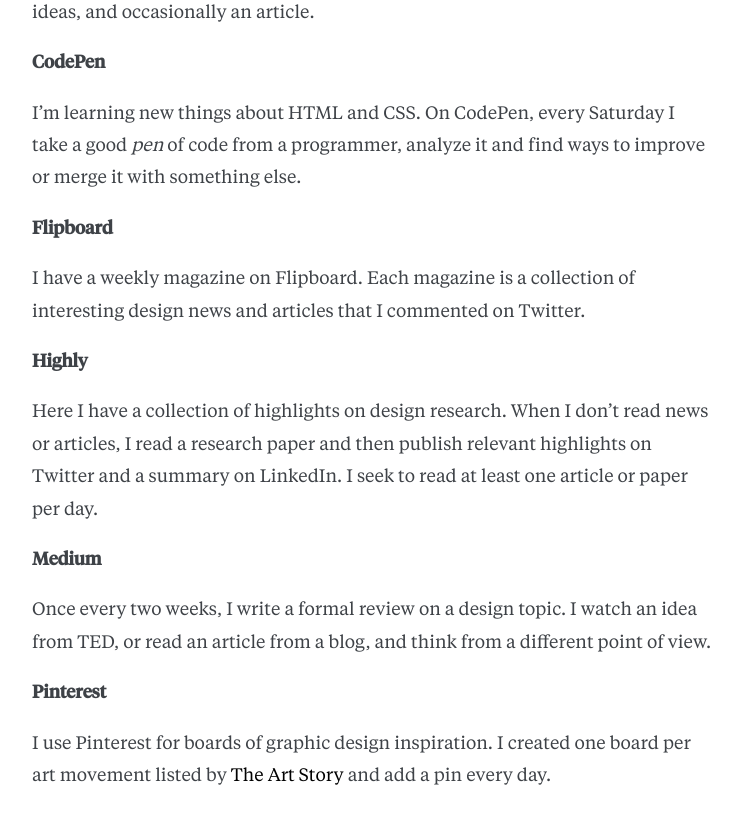
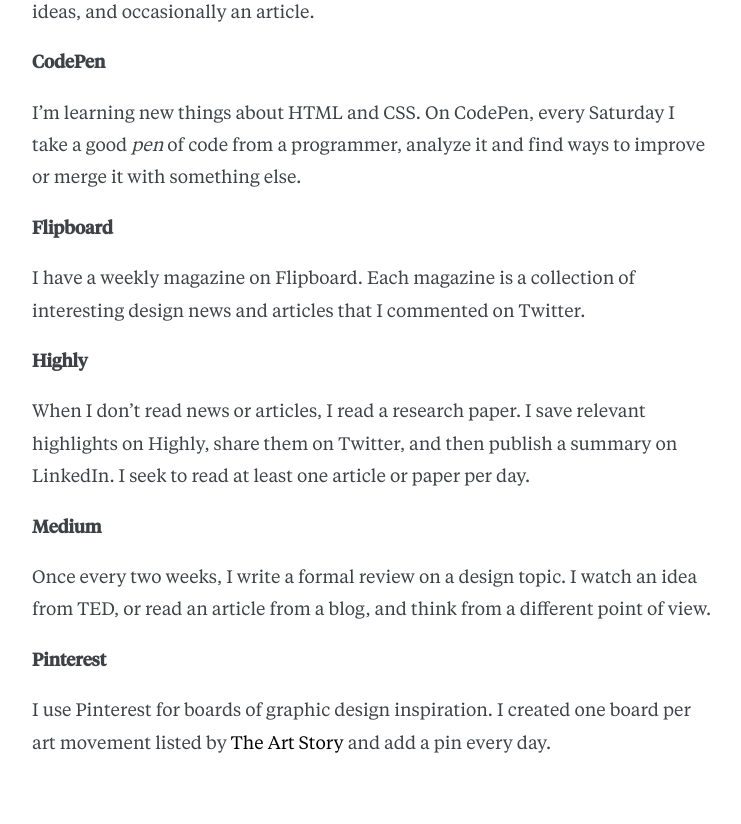
Before and after one commit to hxdsgnr/site, a Jekyll site: the page built from contact.md, in a window 1280 px wide and 900 px high, scrolled down 601 px. Shown: the top 824 px of the window, without its empty margins (438-1179 px from the left). Built offline with Jekyll 4.4.1, drawn with Linux system fonts in a browser that asks for light colours.

Commit message:
Update contact.md

```diff
--- a/contact.md
+++ b/contact.md
@@ -47,7 +47,7 @@ canonical_url: "https://luisparradev.github.io/site/contact.html"
 
 <h4>Highly</h4>
 
-<p>Here I have a collection of highlights on design research. When I don’t read news or articles, I read a research paper and then publish relevant highlights on Twitter and a summary on LinkedIn. I seek to read at least one article or paper per day.
+<p>When I don’t read news or articles, I read a research paper. I save relevant highlights on Highly, share them on Twitter, and then publish a summary on LinkedIn. I seek to read at least one article or paper per day.
 </p>
 
 <h4>Medium</h4>
```
